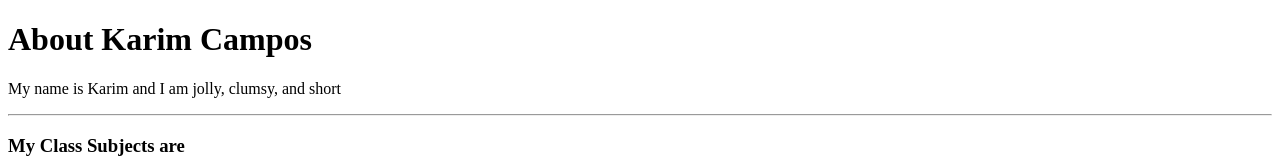
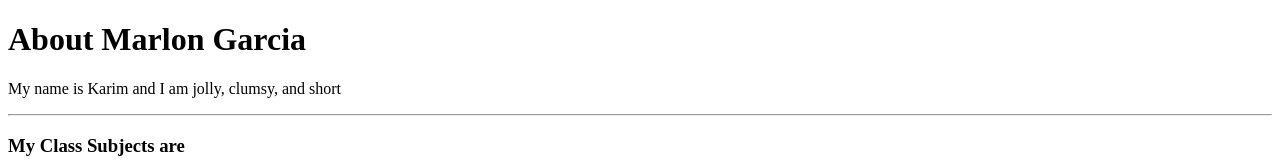
Before and after one commit to 8jo00/Activity-4-Marlon-Garcia, a plain HTML site: page index.html in a window 1280 px wide. Shown: the top 160 px of the page. Drawn offline with Linux system fonts and the light colour scheme.

Commit message:
Add files via upload

```diff
--- a/index.html
+++ b/index.html
@@ -1,6 +1,6 @@
 <!DOCTYPE html>
 <html>
-<h1> About Karim Campos</h1>
+<h1> About Marlon Garcia</h1>
 <p> My name is Karim and I am jolly, clumsy, and short</p>
 <hr>
 <h3> My Class Subjects are</h4>
```
